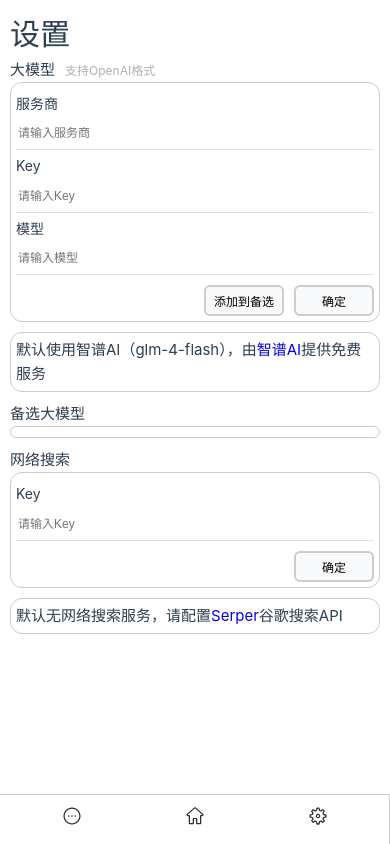
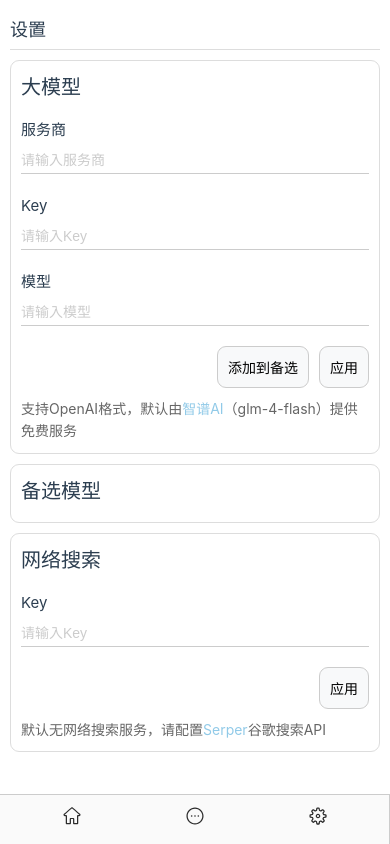
Before and after one commit to qgming/AISearch, a Vue app: page /setting in a window 390 px wide. Built offline with nearby package versions, Linux system fonts and the light colour scheme.

Commit message:
beta7 更新UI

```diff
--- a/src/assets/main.css
+++ b/src/assets/main.css
@@ -7,5 +7,5 @@
 
 body {
   display: flex;
-  background-color: #f4f5fa;
+  background-color: #ffffff;
 }
--- a/src/components/NavBar.vue
+++ b/src/components/NavBar.vue
@@ -1,8 +1,9 @@
 <template>
   <header>
       <ul class="nav-list">
+        <li @click="$emit('goToHome')"><img src="/src/assets/home.svg" alt=""></li>
         <li @click="$emit('goToAbout')"><img src="/src/assets/about.svg" alt=""></li>
-        <li @click="$emit('goToHome')"><img src="/src/assets/home.svg" alt=""></li>
+
         <li @click="$emit('goToSetting')"><img src="/src/assets/setting.svg" alt=""></li>
 
       </ul>
@@ -20,7 +21,7 @@ header {
   bottom: 0;
   height: 100%;
   width: 50px;
-  background-color: #ffffff;
+  background-color: #fafafa;
   border-right: 1px solid #ccc;
   display: flex;
   align-items: flex-end;
--- a/src/views/AiSearch.vue
+++ b/src/views/AiSearch.vue
@@ -530,7 +530,7 @@ window.addEventListener('beforeunload', () => {
   width: 800px;
   max-width: 800px;
   margin: 0 auto;
-  padding: 20px;
+  padding: 10px;
   border-radius: 8px;
   display: flex;
   flex-direction: column;
@@ -567,7 +567,7 @@ window.addEventListener('beforeunload', () => {
   display: flex;
   flex-direction: row;
   margin-bottom: 10px;
-  padding: 10px;
+  padding: 0px;
   background-color: #ffffff;
   border-radius: 12px;
   /* border: 1px solid #dfdfdf; */
@@ -638,16 +638,15 @@ window.addEventListener('beforeunload', () => {
   width: 36px;
   height: 36px;
   padding: 4px;
-  background-color: #ffffff;
+  background-color: #f8f9fa;
   border: 1px solid #ccc;
   border-radius: 9px;
   margin-right: 5px;
-  transition: transform 0.3s ease, border-color 0.3s ease;
+  transition: transform 0.3s ease,background-color 0.3s, border-color 0.3s ease;
 }
 
 .optionButton:hover {
-  border: 1px solid #aaa;
-  background-color: #f5f5f5;
+  background-color: #e0e0e0;
 }
 
 .optionButton img {
@@ -667,13 +666,17 @@ window.addEventListener('beforeunload', () => {
   width: 100px;
   height: 36px;
   padding: 5px;
+  background-color: #f8f9fa;
   border-radius: 9px;
   margin-right: 5px;
   border: 1px solid #ccc;
-  transition: transform 0.3s ease, border-color 0.3s ease;
+  transition: transform 0.3s ease,background-color 0.3s, border-color 0.3s ease;
   cursor: pointer;
-  background-color: #ffffff;
   user-select: none;
+}
+
+.switchOption:hover {
+  background-color: #e0e0e0;
 }
 
 .switchOption img {
@@ -687,7 +690,7 @@ window.addEventListener('beforeunload', () => {
 }
 
 .switchOption.active {
-  background-color: #f5f5f5;
+  background-color: #e0e0e0;
   border: 1px solid #aaa;
 }
 
@@ -716,9 +719,16 @@ window.addEventListener('beforeunload', () => {
 
   .searchBox {
     padding: 5px;
-    bottom: 0px;
-    border-radius: 2px;
+    bottom: 50px;
+    border-radius: 0;
+    border: none;
+    border-top: 1px solid #e0e0e0;
   }
+
+  .searchBox:focus-within {
+    border: none;
+    border-top: 1px solid #e0e0e0;
+ }
 
   .inputField {
     font-size: 16px;
--- a/src/views/Setting.vue
+++ b/src/views/Setting.vue
@@ -1,60 +1,55 @@
 <template>
     <NavBar @goToSetting="goToSetting" @goToAbout="goToAbout" @goToHome="goToHome" />
   <div class="settingsContainer">
-    <h1>设置</h1>
-    <p>大模型<span>支持OpenAI格式</span></p>
+    <div class="pageTitle">设置</div>
     <div class="settingBox">
+      <p class="settingTitle">大模型</p>
       <div class="settingItem">
-        <p>服务商</p>
+        <p class="settingLabel">服务商</p>
         <input type="text" placeholder="请输入服务商" v-model="largeModel.provider" />
       </div>
       <div class="settingItem">
-        <p>Key</p>
+        <p class="settingLabel">Key</p>
         <input type="password" placeholder="请输入Key" v-model="largeModel.key" />
       </div>
       <div class="settingItem">
-        <p>模型</p>
+        <p class="settingLabel">模型</p>
         <input type="text" placeholder="请输入模型" v-model="largeModel.model" />
       </div>
       <div class="rightOption">
         <button @click="saveLargeModel">添加到备选</button>
-        <button @click="applyLargeModel">确定</button>
+        <button @click="applyLargeModel">应用</button>
+      </div>
+      <p class="hintText">支持OpenAI格式，默认由<a href="https://open.bigmodel.cn/" target="_blank">智谱AI</a>（glm-4-flash）提供免费服务</p>
+    </div>
+    <div class="settingBox">
+      <p class="settingTitle">备选模型</p>
+      <div v-for="(model, index) in otherLargeModels" :key="index" class="otherModel">
+        <div class="modelCard">
+          <div class="modelInfo">
+            <p class="modelLabel">模型</p>
+            <p>{{ model.model }}</p>
+            <p class="modelLabel">服务商</p>
+            <p>{{ model.provider }}</p>
+          </div>
+          <div class="modelActions">
+            <button class="new-button" @click="deleteLargeModel(index)">删除</button>
+            <button class="new-button" @click="fillLargeModel(model)">选择</button>
+          </div>
+        </div>
       </div>
     </div>
     <div class="settingBox">
-      <p>默认使用智谱AI（glm-4-flash），由<a href="https://open.bigmodel.cn/" target="_blank">智谱AI</a>提供免费服务</p>
-    </div>
-    <p>备选大模型</p>
-    <div class="settingBox">
-      <div v-for="(model, index) in otherLargeModels" :key="index" class="otherModel">
-        <div class="modelList">
-          <div class="aModel">
-            <p>模型</p>
-            <p>{{ model.model }}</p>
-          </div>
-          <div class="aModel">
-            <p>服务商</p>
-            <p>{{ model.provider }}</p>
-          </div>
-        </div>
-        <div class="otherModelButton">
-          <button @click="deleteLargeModel(index)">删除</button>
-          <button @click="fillLargeModel(model)">选择</button>
-        </div>
-      </div>
-    </div>
-    <p>网络搜索</p>
-    <div class="settingBox">
+      <p class="settingTitle">网络搜索</p>
+
       <div class="settingItem">
-        <p>Key</p>
+        <p class="settingLabel">Key</p>
         <input type="text" placeholder="请输入Key" v-model="webSearch.key" />
       </div>
       <div class="rightOption">
-        <button @click="saveWebSearch">确定</button>
+        <button @click="saveWebSearch">应用</button>
       </div>
-    </div>
-    <div class="settingBox">
-      <p>默认无网络搜索服务，请配置<a href="https://serper.dev/" target="_blank">Serper</a>谷歌搜索API</p>
+      <p class="hintText">默认无网络搜索服务，请配置<a href="https://serper.dev/" target="_blank">Serper</a>谷歌搜索API</p>
     </div>
   </div>
 </template>
@@ -101,7 +96,6 @@ const deleteLargeModel = (index) => {
   ElMessage.success('已删除');
 };
 
-
 const applyLargeModel = () => {
   localStorage.setItem('largeModel', JSON.stringify(largeModel.value));
   ElMessage.success('大模型已应用');
@@ -109,12 +103,12 @@ const applyLargeModel = () => {
 
 const fillLargeModel = (model) => {
   largeModel.value = { ...model };
-  ElMessage.info('已填充，请确定');
+  ElMessage.info('已填充，请应用');
 };
 
 const saveWebSearch = () => {
   localStorage.setItem('webSearch', JSON.stringify(webSearch.value));
-  ElMessage.success('已保存');
+  ElMessage.success('已应用');
 };
 
 onMounted(() => {
@@ -137,155 +131,167 @@ onMounted(() => {
 
 <style scoped>
 .settingsContainer {
-  padding: 10px;
+  padding: 0 0 50px 50px;
   width: 100vw;
-  max-width: 600px;
   height: 100vh;
+  overflow-x: hidden;
 }
 
-span {
-  font-size: 12px;
-  margin-left: 10px;
-  color: #b2afaf;
-}
-
-a {
-  text-decoration: none;
+.pageTitle {
+  font-size: 24px;
+  height: 50px;
+  border-bottom: 1px solid #ddd;
+  text-align: left;
+  line-height: 50px;
+  padding-left: 20px;
 }
 
 .settingBox {
   display: flex;
   flex-direction: column;
-  margin-bottom: 10px;
-  border-radius: 12px;
-  border: 1px solid #ccc;
-  background-color: #ffffff;
+  justify-content: center;
+  margin-bottom: 20px;
+  width: 50%;
+  margin: 10px auto;
   padding: 10px;
+  border: 1px solid #ddd;
+  border-radius: 9px;
+  box-sizing: border-box;
+}
+
+a {
+  color: #91CAE8;
+  text-decoration: none;
+}
+
+.settingTitle {
+  font-size: 20px;
+  margin-bottom: 5px;
+}
+
+.hintText {
+  font-size: 14px;
+  color: #666;
+  margin-top: 10px;
+}
+
+.settingItem {
+  padding: 5px 0 0 0;
+}
+
+.settingLabel {
+  margin-bottom: 5px;
+}
+
+.settingItem input {
   width: 100%;
-  box-sizing: border-box;
+  font-size: 14px;
+  border: none;
+  border-bottom: 1px solid #ccc;
+  padding: 5px 0;
+  outline: none;
+  transition: border-color 0.3s;
+  color: #333;
+}
+
+.settingItem input::placeholder {
+  color: #ccc;
+  opacity: 1; /* Firefox */
+}
+
+.settingItem input:focus {
+  border-color: #aaa;
 }
 
 .rightOption {
   display: flex;
   justify-content: flex-end;
-  flex-wrap: wrap;
+  margin-top: 10px;
 }
 
 .rightOption button {
-  margin-top: 10px;
-  margin-left: 10px;
-  padding: 5px;
-  width: 100px;
+  padding: 8px 12px;
   border: none;
   background-color: #f8f9fa;
-  border-radius: 6px;
+  border: 1px solid #ccc;
+  border-radius: 9px;
   cursor: pointer;
-  border: 2px solid #ccc;
-  transition: border-color 0.3s ease;
+  transition: background-color 0.3s, border-color 0.3s;
+  margin-left: 10px;
 }
 
 .rightOption button:hover {
-  border: 2px solid #91CAE8;
+  background-color: #e0e0e0;
 }
 
-
-.settingItem {
-  padding: 5px 0;
-  border-bottom: 1px solid #e0e0e0;
-  flex-wrap: wrap;
+.modelCard {
+  display: flex;
+  justify-content: space-between;
+  align-items: center;
+  padding: 10px;
+  border-radius: 9px;
+  background-color: #f8f9fa;
+  /* border: 1px solid #ccc; */
+  margin-bottom: 5px;
 }
 
-.settingItem p {
-  width: 100%;
-  margin-bottom: 5px;
-  font-size: 16px;
+.modelInfo {
+  flex: 1;
 }
 
-.settingItem input {
-  width: 100%;
-  font-size: 14px;
-  outline: none;
-  color: gray;
-  border: none;
+.modelActions {
+  display: flex;
+  justify-content: flex-end;
 }
 
-.aModel {
-  display: flex;
-  justify-content: space-between;
-  /* flex-wrap: wrap; */
+.modelActions .new-button {
+  padding: 8px 12px;
+  border: none;
+  background-color: #f8f9fa;
+  border-radius: 9px;
+  cursor: pointer;
+  transition: background-color 0.3s, border-color 0.3s;
+  margin-left: 10px;
+  border: #ccc 1px solid;
 }
 
-.otherModel {
-  display: flex;
-  justify-content: space-between;
-  flex-direction: column;
-  width: 100%;
+.modelActions .new-button:hover {
+  background-color: #e0e0e0;
 }
 
-.modelList {
-  width: 100%;
-  background-color: #f8f9fa;
-  padding: 5px;
-  margin-top: 5px;
-  border-radius: 9px;
-  border: 1px solid #e0e0e0
-}
-
-.otherModelButton {
-  display: flex;
-  flex-direction: row;
-  justify-content: flex-end;
-  width: 100%;
-}
-
-.otherModelButton button {
-  margin-top: 10px;
-  margin-left: 5px;
+.modelLabel {
   margin-bottom: 5px;
-  padding: 5px;
-  width: 100px;
-  border: none;
-  background-color: #f8f9fa;
-  border-radius: 6px;
-  cursor: pointer;
-  border: 2px solid #e0e0e0;
-  transition: border-color 0.3s ease;
-}
-
-.otherModelButton button:hover {
-  border: 2px solid #91CAE8;
 }
 
 /* 移动端适配 */
 @media (max-width: 600px) {
   .settingsContainer {
-    width: 100vw;
+    padding: 10px;
+  }
+
+  .pageTitle {
+    font-size: 18px;
+    height: 40px;
+    line-height: 40px;
+    padding-left: 0px;
   }
 
   .settingBox {
-    padding: 5px;
+    width: 100%;
+    margin-top: 10px;
   }
 
-  .settingItem p {
+  .settingItem {
+    padding: 10px 0;
+  }
+
+  .settingItem input {
     font-size: 14px;
   }
 
-  .settingItem input {
-    width: 100%;
-    font-size: 12px;
-  }
-
-  .rightOption button,
-  .otherModelButton button {
-    width: 80px;
-    font-size: 12px;
-  }
-
-  .modelList,
-  .aModel {
+  .rightOption button {
     font-size: 14px;
-    box-sizing: border-box;
-    /* 确保内边距不会导致宽度超出 */
+    padding: 10px;
   }
 }
 </style>
```
Also changed, not shown: src/views/About.vue (+84 -47 lines).
